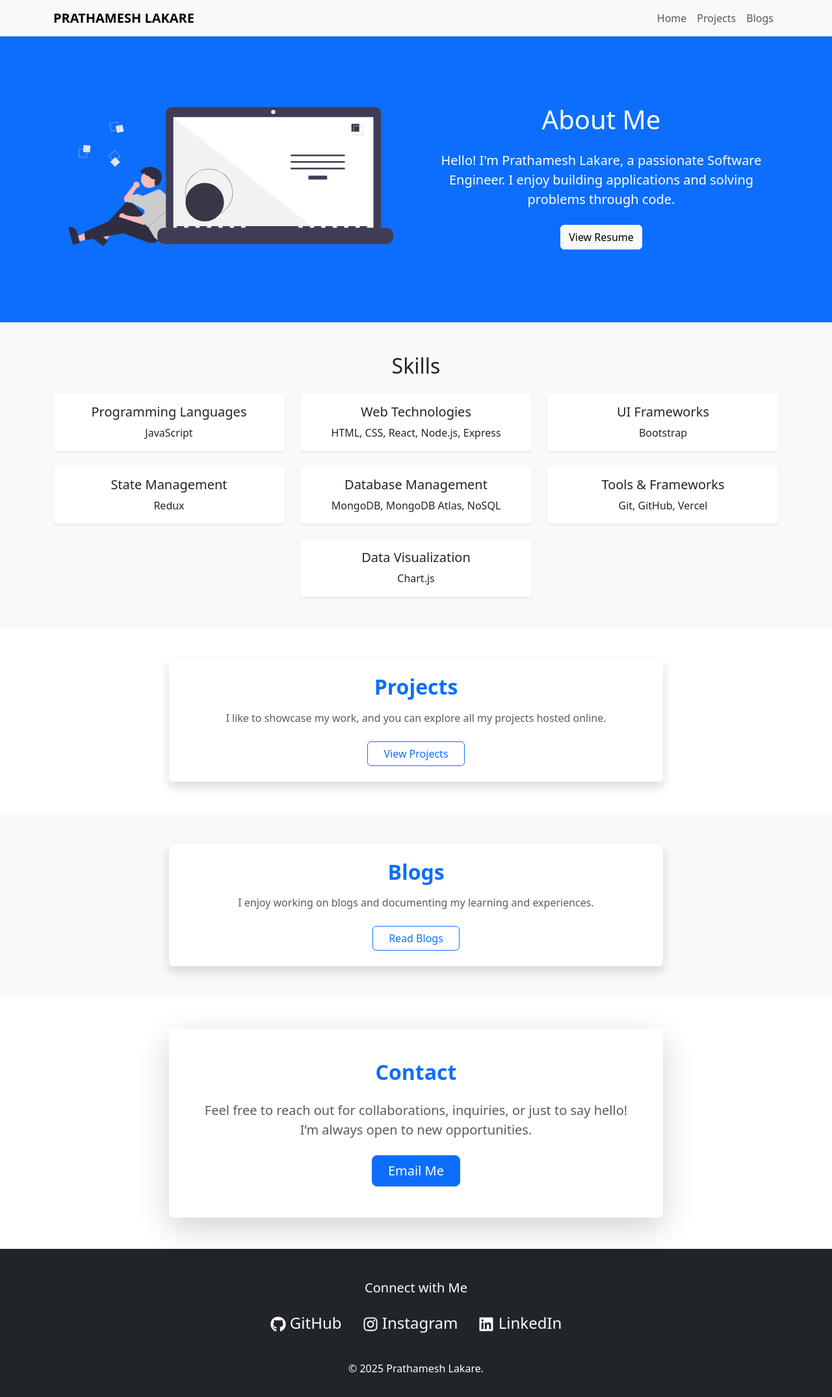
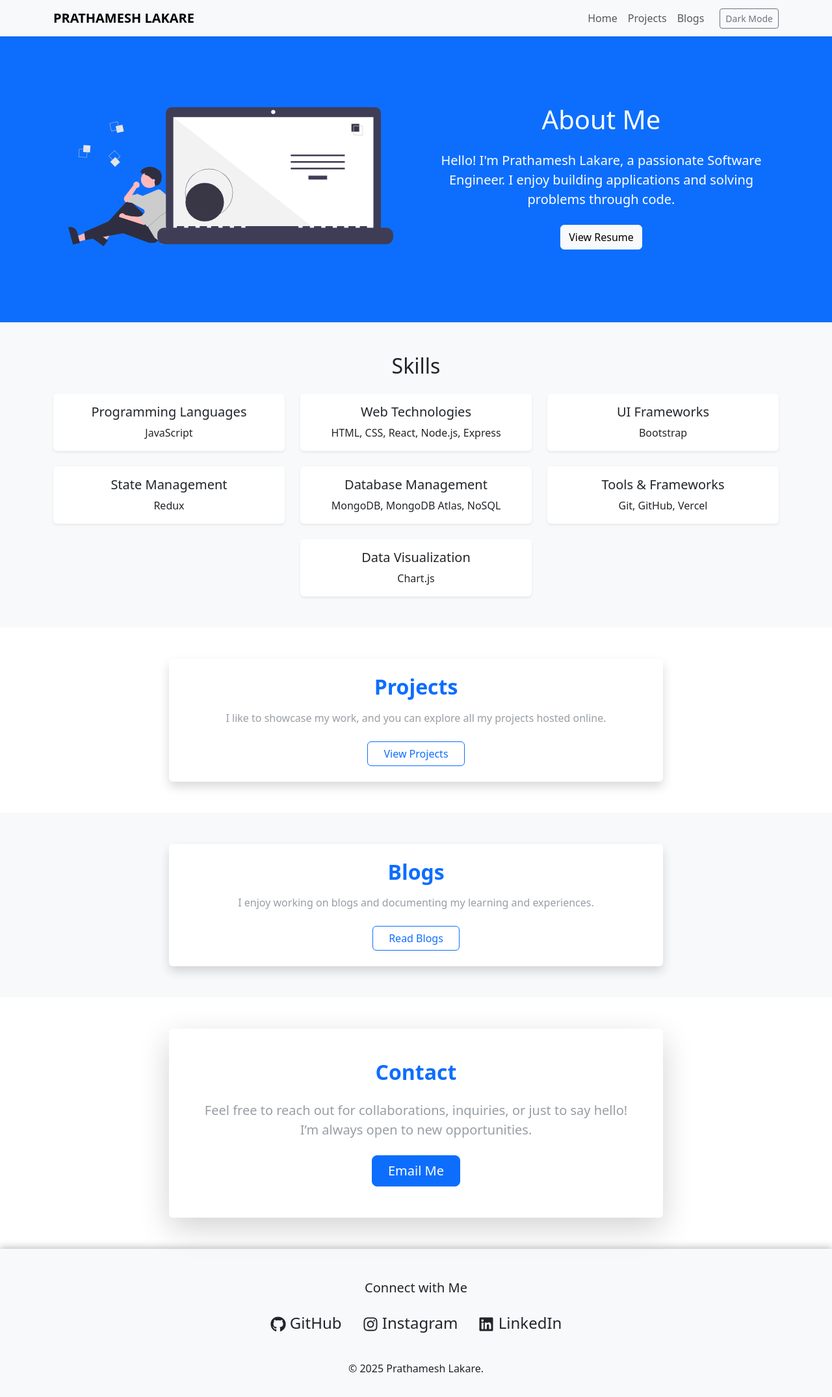
Before and after one commit to PrathameshLakare/portfolio_frontend_prathameshLakare, a React (Create React App) app: page / in a window 1280 px wide. Shown: the top 2150 px of the page at 65% size. Built offline with nearby package versions, Linux system fonts and the light colour scheme; no server answers.

Commit message:
style: add dark mode

```diff
--- a/src/components/Contact.js
+++ b/src/components/Contact.js
@@ -6,11 +6,11 @@ function Contact() {
       <div className="container">
         <div className="row justify-content-center">
           <div
-            className="col-lg-8 text-center p-5 shadow-lg bg-white rounded"
+            className="col-lg-8 text-center p-5 shadow-lg home-card rounded"
             data-aos="fade-up"
           >
-            <h2 className="mb-4 text-primary fw-bold">Contact</h2>
-            <p className="lead text-muted mb-4">
+            <h2 className="mb-4 fw-bold">Contact</h2>
+            <p className="lead home-card-description mb-4">
               Feel free to reach out for collaborations, inquiries, or just to
               say hello! I’m always open to new opportunities.
             </p>
--- a/src/components/Footer.js
+++ b/src/components/Footer.js
@@ -3,14 +3,14 @@ import { FaGithub, FaInstagram, FaLinkedin } from "react-icons/fa";
 
 function Footer() {
   return (
-    <footer className="bg-dark text-white py-5 ">
+    <footer id="footer" className="bg-body-tertiary  text-dark py-5 ">
       <div className="container">
         <h5 className="text-center mb-4">Connect with Me</h5>
         <div className="d-flex justify-content-center">
           <ul className="list-inline">
             <li className="list-inline-item mx-3">
               <a
-                className="text-white text-decoration-none fs-4"
+                className="text-dark text-decoration-none fs-4"
                 href="https://github.com/PrathameshLakare"
                 target="_blank"
                 rel="noopener noreferrer"
@@ -20,7 +20,7 @@ function Footer() {
             </li>
             <li className="list-inline-item mx-3">
               <a
-                className="text-white text-decoration-none fs-4"
+                className="text-dark text-decoration-none fs-4"
                 href="https://www.instagram.com/invites/contact/?i=t3l51jmnk6lt&utm_content=l18a3av"
                 target="_blank"
                 rel="noopener noreferrer"
@@ -30,7 +30,7 @@ function Footer() {
             </li>
             <li className="list-inline-item mx-3">
               <a
-                className="text-white text-decoration-none fs-4"
+                className="text-dark text-decoration-none fs-4"
                 href="https://www.linkedin.com/in/prathamesh-lakare-8a3388206"
                 target="_blank"
                 rel="noopener noreferrer"
--- a/src/components/Navbar.js
+++ b/src/components/Navbar.js
@@ -1,10 +1,24 @@
-import React from "react";
+import React, { useState, useEffect } from "react";
 import { Link } from "react-router-dom";
 
 function Nav() {
+  const [darkMode, setDarkMode] = useState(false);
+
+  useEffect(() => {
+    if (darkMode) {
+      document.body.classList.add("dark-mode");
+    } else {
+      document.body.classList.remove("dark-mode");
+    }
+  }, [darkMode]);
+
   return (
     <div>
-      <nav className="navbar navbar-expand-lg navbar-light bg-light fixed-top shadow-sm">
+      <nav
+        className={`navbar navbar-expand-lg ${
+          darkMode ? "navbar-dark bg-dark" : "navbar-light bg-light"
+        } fixed-top shadow-sm`}
+      >
         <div className="container">
           <Link className="navbar-brand fw-bold" to="/">
             PRATHAMESH LAKARE
@@ -21,7 +35,7 @@ function Nav() {
             <span className="navbar-toggler-icon"></span>
           </button>
           <div className="collapse navbar-collapse" id="navbarNav">
-            <ul className="navbar-nav ms-auto">
+            <ul className="navbar-nav ms-auto align-items-center">
               <li className="nav-item">
                 <Link className="nav-link" to="/">
                   Home
@@ -37,6 +51,14 @@ function Nav() {
                   Blogs
                 </Link>
               </li>
+              <li className="nav-item ms-3">
+                <button
+                  onClick={() => setDarkMode(!darkMode)}
+                  className="btn btn-outline-secondary btn-sm"
+                >
+                  {darkMode ? "Light Mode" : "Dark Mode"}
+                </button>
+              </li>
             </ul>
           </div>
         </div>
--- /dev/null
+++ b/src/index.css
@@ -0,0 +1,99 @@
+body.dark-mode {
+  background-color: #1e1e1e;
+  color: #ffffff;
+}
+
+.dark-mode .bg-primary{
+  background-color: #1e1e1e !important;
+  color: #fff !important;
+}
+
+.dark-mode .navbar {
+  background-color: #1f1f1f !important;
+}
+
+.dark-mode .card,
+.dark-mode .container,
+.dark-mode section {
+  background-color: #1e1e1e !important;
+  color: #fff !important;
+}
+
+.dark-mode .card-text {
+  color: #ffffffc8 !important;
+}
+
+.dark-mode .btn-primary {
+  background-color: #333;
+  border-color: #444;
+}
+
+.dark-mode .bg-light,  .dark-mode .bg-white{
+  background-color: #333;
+  border-color: #444;
+  color: #ffffff;
+}
+
+.dark-mode .text-primary {
+  color: #1e1e1e !important;
+}
+
+.dark-mode .bg-body-tertiary{
+  background-color: #1e1e1e !important;
+  color: #fff !important;
+}
+
+.dark-mode .text-dark{
+  color: #fff !important;
+}
+
+.dark-mode .shadow-sm,
+.dark-mode .shadow,
+.dark-mode .shadow-lg {
+  box-shadow: 0 .125rem .25rem rgba(228, 226, 226, 0.1) !important;
+}
+
+.dark-mode .status{
+  color: #fff;
+  background-color: #1e1e1e;
+}
+
+#footer {
+  box-shadow: 0 -4px 10px rgba(36, 35, 35, 0.2),
+              0 4px 10px rgba(36, 35, 35, 0.2);
+}
+
+.dark-mode #footer {
+  box-shadow: 0 -4px 10px rgba(228, 226, 226, 0.2),
+              0 4px 10px rgba(228, 226, 226, 0.2);
+}
+
+.home-card{
+  background-color: white;
+  color: #0D6EFD;
+}
+
+.dark-mode .home-card{
+  background-color: #1e1e1e !important;
+  color: #fff
+}
+
+.home-card-description{
+  color: rgba(108, 117, 125, 0.7);
+}
+.dark-mode .home-card-description{
+  color: rgba(255, 255, 255, 0.6);;
+}
+
+.dark-mode .btn-outline-primary {
+  background-color: #1e1e1e;
+  color: white;
+  border: 1px solid #6c757d;
+
+}
+
+.dark-mode .btn-outline-primary:hover {
+  background-color: #6c757d;
+  color: white;
+  border-color: #6c757d;
+}
--- a/src/index.js
+++ b/src/index.js
@@ -3,6 +3,7 @@ import ReactDOM from "react-dom/client";
 import App from "./App";
 import "bootstrap/dist/css/bootstrap.min.css";
 import "bootstrap/dist/js/bootstrap.bundle.min.js";
+import "./index.css";
 import { Provider } from "react-redux";
 import store from "./App/store";
 
--- a/src/pages/BlogsPage.js
+++ b/src/pages/BlogsPage.js
@@ -13,7 +13,7 @@ function BlogPage() {
 
   if (status === "loading") {
     return (
-      <div className="py-5 bg-light">
+      <div className="py-5 status">
         <p className="text-center">Loading...</p>
       </div>
     );
@@ -21,14 +21,14 @@ function BlogPage() {
 
   if (status === "error") {
     return (
-      <div className="py-5 bg-light">
+      <div className="py-5 status">
         <p className="text-center">Error: {error}</p>
       </div>
     );
   }
 
   return (
-    <div className="py-5 bg-light">
+    <div className="py-5">
       {blogs.length > 0 ? (
         <Blog blogs={blogs} />
       ) : (
--- a/src/pages/Home.js
+++ b/src/pages/Home.js
@@ -41,11 +41,11 @@ const Home = () => {
         <div className="container">
           <div className="row justify-content-center">
             <div
-              className="col-lg-8 text-center p-4 shadow bg-white rounded"
+              className="col-lg-8 text-center p-4 shadow rounded home-card"
               data-aos="fade-up"
             >
-              <h2 className="mb-3 fw-bold text-primary">Projects</h2>
-              <p className="mb-4 text-muted">
+              <h2 className="mb-3 fw-bold">Projects</h2>
+              <p className="mb-4 home-card-description">
                 I like to showcase my work, and you can explore all my projects
                 hosted online.
               </p>
@@ -61,11 +61,11 @@ const Home = () => {
         <div className="container">
           <div className="row justify-content-center">
             <div
-              className="col-lg-8 text-center p-4 shadow bg-white rounded"
+              className="col-lg-8 text-center p-4 shadow home-card rounded"
               data-aos="fade-up"
             >
-              <h2 className="mb-3 fw-bold text-primary">Blogs</h2>
-              <p className="mb-4 text-muted">
+              <h2 className="mb-3 fw-bold">Blogs</h2>
+              <p className="mb-4 home-card-description">
                 I enjoy working on blogs and documenting my learning and
                 experiences.
               </p>
--- a/src/pages/ProjectListing.js
+++ b/src/pages/ProjectListing.js
@@ -13,7 +13,7 @@ function ProjectListing() {
 
   if (status === "loading") {
     return (
-      <div className="py-5 bg-light">
+      <div className="py-5 status">
         <p className="text-center">Loading...</p>
       </div>
     );
@@ -21,14 +21,14 @@ function ProjectListing() {
 
   if (status === "error") {
     return (
-      <div className="py-5 bg-light">
+      <div className="py-5 status">
         <p className="text-center">Error: {error}</p>
       </div>
     );
   }
 
   return (
-    <div className="py-5 bg-light">
+    <div className="py-5">
       {projects.length > 0 ? (
         <Projects projects={projects} />
       ) : (
```
